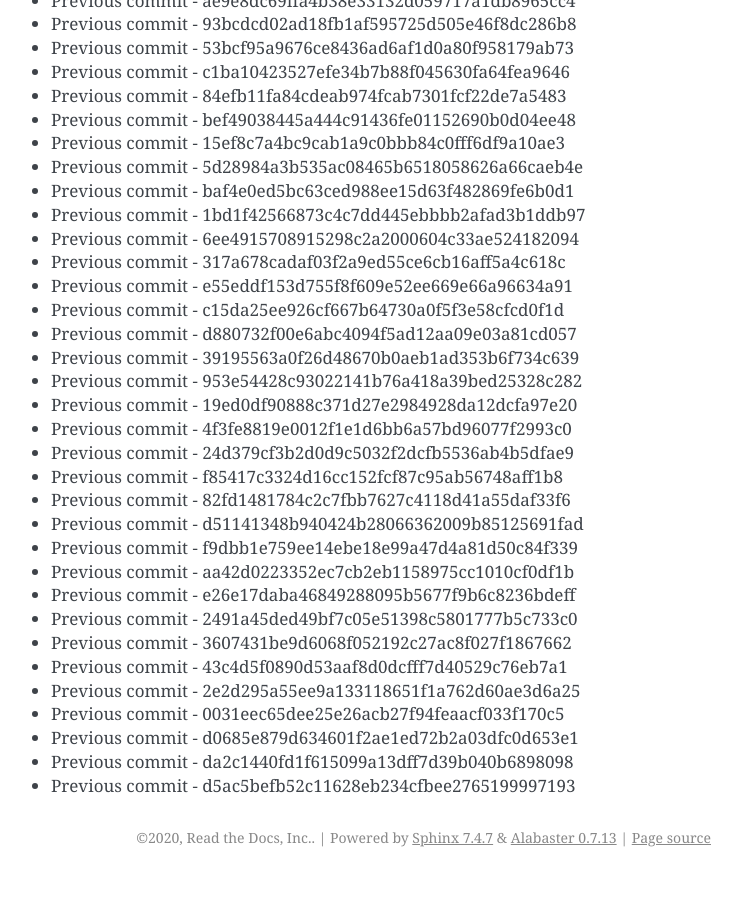
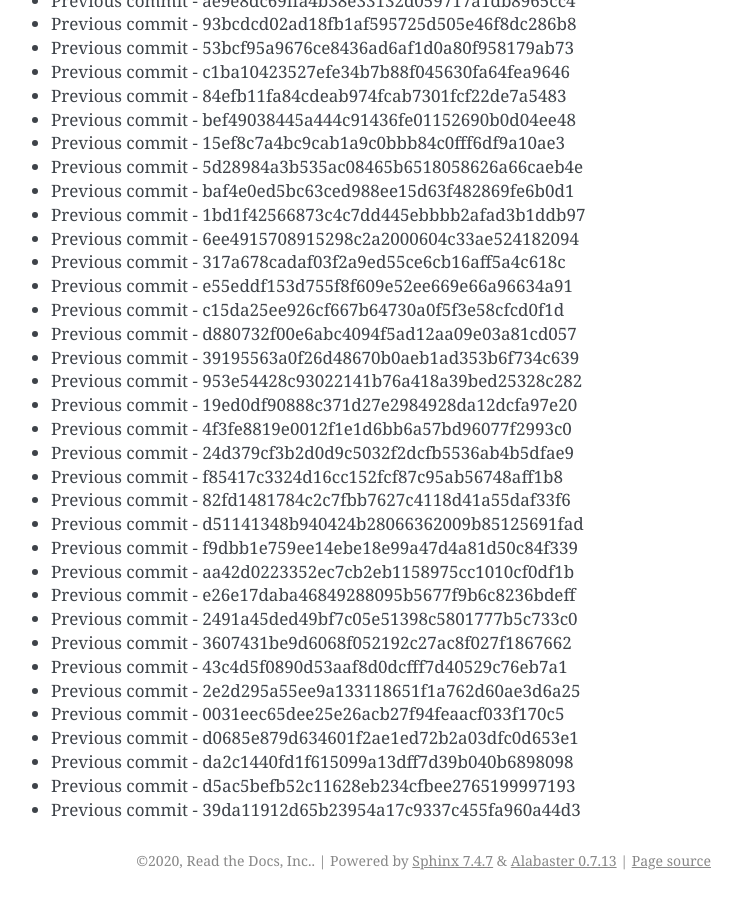
Before and after one commit to readthedocs/rtd-git-stresstest, a Sphinx documentation site: the page built from docs/updates.rst, in a window 1280 px wide and 900 px high, scrolled down 36969 px. Shown: the whole window, without its empty margins (399-1141 px from the left). Built offline with Sphinx 7.4.7, drawn with Linux system fonts in a browser that asks for light colours; before the commit the page ends 37846 px from its top, so only the background shows below that.

Commit message:
Generating commit from previous: 39da11912d65b23954a17c9337c455fa960a44d3

```diff
--- a/docs/updates.rst
+++ b/docs/updates.rst
@@ -1585,3 +1585,4 @@ It can be tested for any performance characteristics.
 * Previous commit - d0685e879d634601f2ae1ed72b2a03dfc0d653e1
 * Previous commit - da2c1440fd1f615099a13dff7d39b040b6898098
 * Previous commit - d5ac5befb52c11628eb234cfbee2765199997193
+* Previous commit - 39da11912d65b23954a17c9337c455fa960a44d3
```
